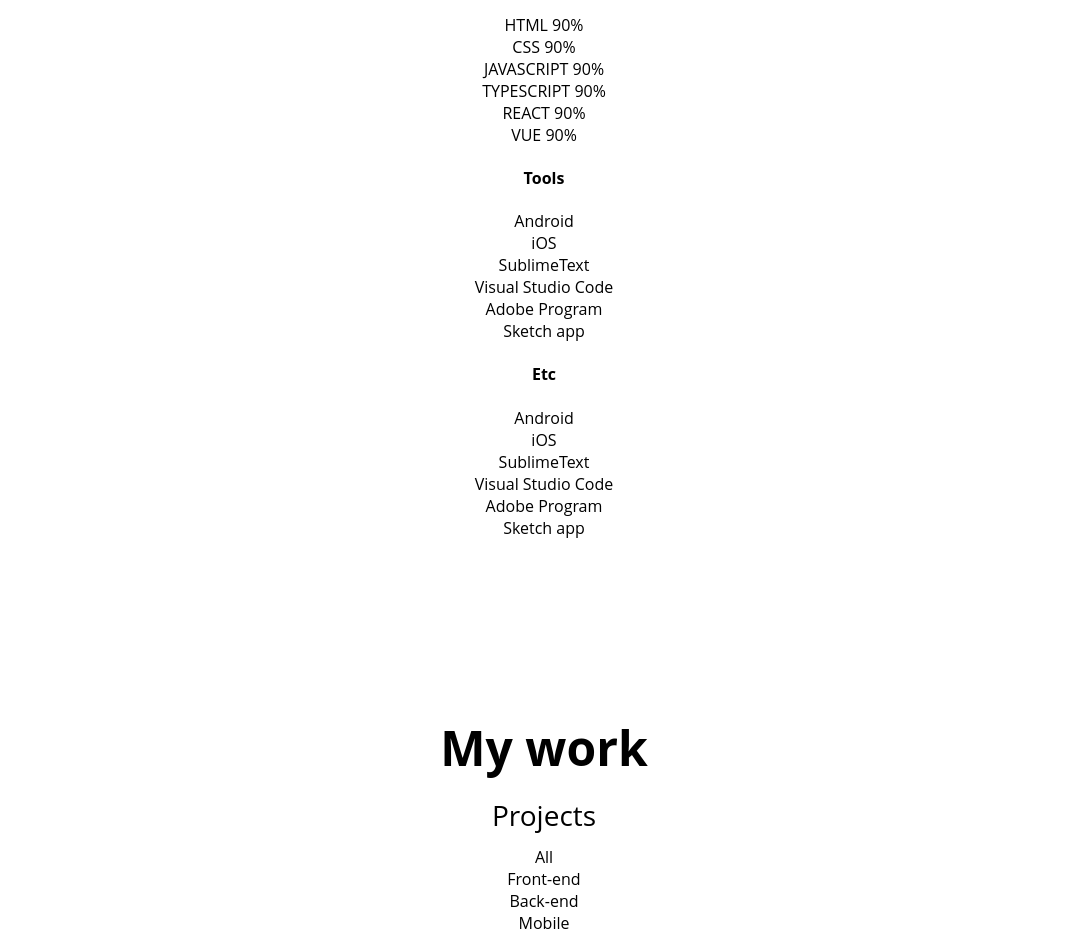
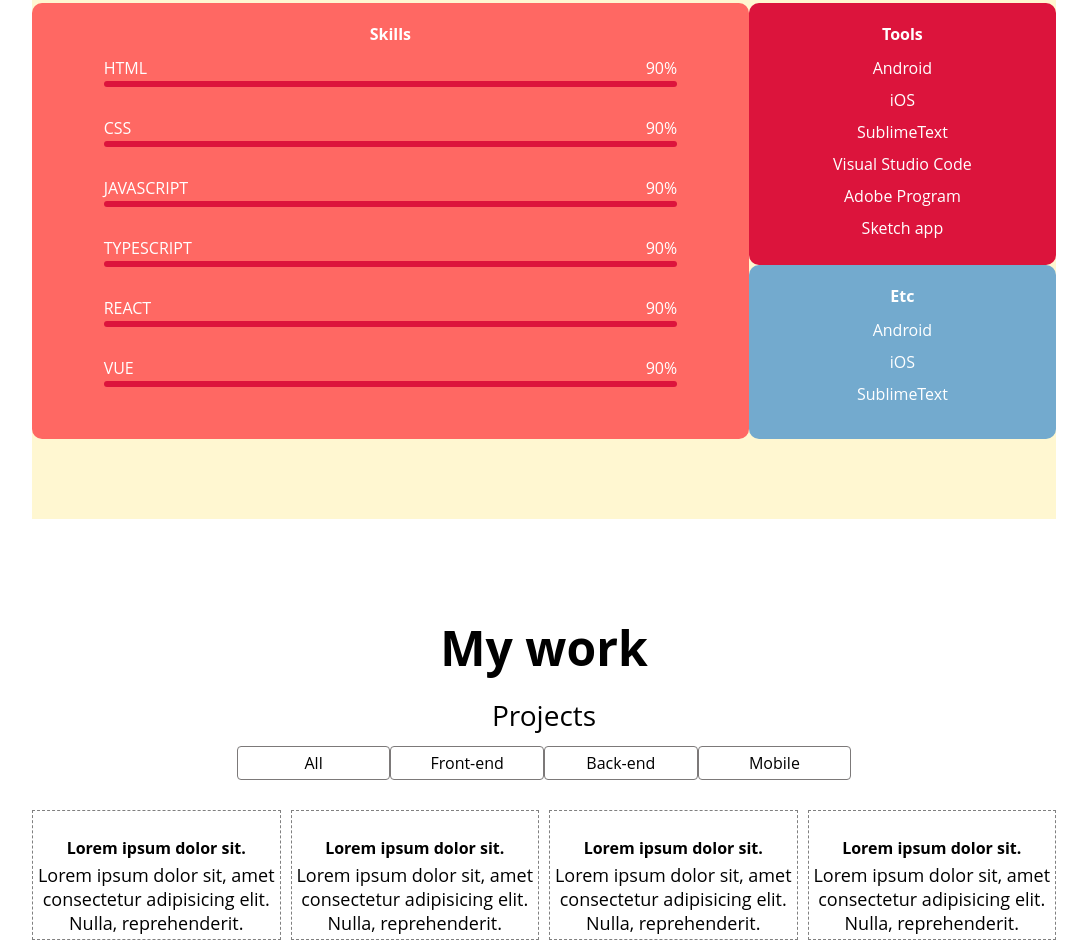
Before and after one commit to ddngwoo/dream-coding, a plain HTML site: page index.html in a window 1280 px wide. Shown: the part 1543-2486 px from the top of the page, without its empty margins (96-1183 px from the left). Drawn offline with Linux system fonts and the light colour scheme.

Commit message:
skills, work, testimonial, contact css

```diff
--- a/index.html
+++ b/index.html
@@ -165,23 +165,20 @@
                 <div class="skillset__tools tools">
                     <h4 class="skillset__title">Tools</h4>
                     <ul class="tools__list">
-                        <li class="tools-item">Android</li>
-                        <li class="tools-item">iOS</li>
-                        <li class="tools-item">SublimeText</li>
-                        <li class="tools-item">Visual Studio Code</li>
-                        <li class="tools-item">Adobe Program</li>
-                        <li class="tools-item">Sketch app</li>
+                        <li class="tools__item">Android</li>
+                        <li class="tools__item">iOS</li>
+                        <li class="tools__item">SublimeText</li>
+                        <li class="tools__item">Visual Studio Code</li>
+                        <li class="tools__item">Adobe Program</li>
+                        <li class="tools__item">Sketch app</li>
                     </ul>
                 </div>
                 <div class="skillset__etc etc">
                     <h4 class="skillset__title">Etc</h4>
                     <ul class="tools__list">
-                        <li class="tools-item">Android</li>
-                        <li class="tools-item">iOS</li>
-                        <li class="tools-item">SublimeText</li>
-                        <li class="tools-item">Visual Studio Code</li>
-                        <li class="tools-item">Adobe Program</li>
-                        <li class="tools-item">Sketch app</li>
+                        <li class="tools__item">Android</li>
+                        <li class="tools__item">iOS</li>
+                        <li class="tools__item">SublimeText</li>
                     </ul>
                 </div>
             </div>
@@ -195,16 +192,16 @@
         <h2 class="work__subtitle">Projects</h2>
         <ul class="work_categories">
             <li class="work__category category">
-                <button class="category__btn">All</button>
+                All
             </li>
             <li class="work__category category">
-                <button class="category__btn">Front-end</button>
+                Front-end
             </li>
             <li class="work__category category">
-                <button class="category__btn">Back-end</button>
+                Back-end
             </li>
             <li class="work__category category">
-                <button class="category__btn">Mobile</button>
+                Mobile
             </li>
         </ul>
         <ul class="work__projects">
--- a/styles.css
+++ b/styles.css
@@ -1,5 +1,5 @@
 /* global set up */
-:root{
+:root {
   /* color */
   --color-white: #ffffff;
   --color-light-white: #eeeeee;
@@ -34,76 +34,88 @@
   --animation-duration: 250ms;
 }
 
-*{
+* {
   box-sizing: border-box;
 }
 
-body{
-	font-family: 'Open Sans';
+body {
+  font-family: "Open Sans";
   margin: 0;
   cursor: default; /* 커서를 없애준다. 텍스트에도 반응하기 때문에 없애준다 */
 }
 
-a{
+a {
   text-decoration: none;
-	color: var(--color-white)
+  color: var(--color-white);
 }
 
-ul{
+ul {
   list-style: none;
   padding-left: 0;
-    margin:0;
+  margin: 0;
 }
 
-button{
+button {
   background-color: transparent;
   cursor: pointer;
   border: none;
   outline: none;
 }
 /* Typography <- 텍스트와 관련된 것들 */
-h1{
+h1 {
   font-size: var(--font-large);
   font-weight: var(--weight-bold);
   color: var(--color-black);
   margin: 16px 0px; /* 원래는 32px로 들어가져 있음 */
 }
 
-h2{
+h2 {
   font-size: var(--font-medium);
   font-weight: var(--wieght-semi-bold);
   color: var(--color-black);
   margin: 12px 0;
 }
 
-h3{
+h3 {
   font-size: var(--font-regular);
   font-weight: var(--wieght-regular);
   color: var(--color-black);
   margin: 8px 0;
 }
 
-p{
+h4 {
+  font-size: var(--weight-regular);
+  color: var(--color-black);
+  margin: 4px 0;
+}
+
+p {
   font-size: var(--font-regular);
   font-weight: var(--wieght-regular);
   color: var(--color-black);
   margin: 4px 0;
 }
 
-button{
-    all:unset;
+button {
+  all: unset;
 }
 
-figure{
-    all:unset;
+figure {
+  all: unset;
 }
 
-.section{
+.section {
   text-align: center;
   padding: 80px 0;
+  width: 80%;
+  margin: auto;
+}
+
+.section__container {
+  width: 100vw;
 }
 /* header */
-.header{
+.header {
   position: fixed;
   display: flex;
   width: 100%;
@@ -114,17 +126,17 @@
   padding: 0 10px;
 }
 
-.header__logo a{
+.header__logo a {
   font-size: 30px;
   transition: color var(--animation-duration) linear;
 }
 
-.header__menu{
-    display:flex;
+.header__menu {
+  display: flex;
 }
 
-.header__item a{
-    display:block;
+.header__item a {
+  display: block;
   height: 44px;
   margin-right: 15px;
   line-height: 44px;
@@ -132,78 +144,79 @@
   transition: color var(--animation-duration) linear;
 }
 
-.header__item a:hover, .header__logo a:hover{
+.header__item a:hover,
+.header__logo a:hover {
   color: var(--color-pink);
 }
 
 /* home */
 
-#home{
+#home {
   background-color: crimson;
   padding-top: 100px;
 }
 
-.home__avatar{
-    width:100px;
+.home__avatar {
+  width: 100px;
   height: 100px;
   border-radius: 50%;
   border: 2px solid var(--color-white);
-    transition: all var(--animation-duration) cubic-bezier(.25,.8,.25,1);
-    box-shadow: 0 1px 3px rgba(0,0,0,0.12), 0 1px 2px rgba(0,0,0,0.24);
+  transition: all var(--animation-duration) cubic-bezier(0.25, 0.8, 0.25, 1);
+  box-shadow: 0 1px 3px rgba(0, 0, 0, 0.12), 0 1px 2px rgba(0, 0, 0, 0.24);
 }
 
-.home__avatar:hover{
+.home__avatar:hover {
   transform: scale(1.1);
-    box-shadow: 0 14px 28px rgba(0,0,0,0.25), 0 10px 10px rgba(0,0,0,0.22);
+  box-shadow: 0 14px 28px rgba(0, 0, 0, 0.25), 0 10px 10px rgba(0, 0, 0, 0.22);
 }
 
-.home__title{
+.home__title {
   color: var(--color-white);
 }
 
-.home__description{
+.home__description {
   color: var(--color-white);
   margin-bottom: 40px;
 }
 
-.home__contact{
+.home__contact {
   color: var(--color-white);
   border: 1.5px solid var(--color-white);
   cursor: pointer;
   padding: 5px;
   font-weight: var(--weight-bold);
   border-radius: 5px;
-    transition: all var(--animation-duration) cubic-bezier(.25,.8,.25,1);
-    box-shadow: 0 1px 3px rgba(0,0,0,0.12), 0 1px 2px rgba(0,0,0,0.24);
+  transition: all var(--animation-duration) cubic-bezier(0.25, 0.8, 0.25, 1);
+  box-shadow: 0 1px 3px rgba(0, 0, 0, 0.12), 0 1px 2px rgba(0, 0, 0, 0.24);
 }
-.home__contact:hover{
+.home__contact:hover {
   transform: scale(1.1);
-    box-shadow: 0 14px 28px rgba(0,0,0,0.25), 0 10px 10px rgba(0,0,0,0.22);
+  box-shadow: 0 14px 28px rgba(0, 0, 0, 0.25), 0 10px 10px rgba(0, 0, 0, 0.22);
 }
 
 /* about */
-.about__description{
-    width: 80%;
+.about__description {
+  /* width: 80%; */
   max-width: 1000px;
   margin: 0 auto;
   margin-bottom: 60px;
 }
 
-.about__majors{
+.about__majors {
   display: flex;
-    width: 80%;
+  /* width: 80%; */
   max-width: 1400px;
   margin: 0 auto;
   justify-content: center;
   margin-bottom: 60px;
 }
 
-.major{
+.major {
   width: 33.3333%;
-    padding:30px;
+  padding: 30px;
 }
 
-.major__logo{
+.major__logo {
   display: inline-block;
   width: 100px;
   height: 100px;
@@ -215,12 +228,12 @@
 .major__logo i {
   font-size: var(--font-medium);
   position: relative;
-    top:50%;
+  top: 50%;
   transform: translateY(-50%);
   color: crimson;
 }
 
-.major__description{
+.major__description {
   /* ... 표시
   text-overflow: ellipsis;
   white-space: nowrap;
@@ -228,19 +241,19 @@
   width: 300px; */
 }
 
-.about__jobs{
+.about__jobs {
   display: flex;
-    width: 80%;
+  /* width: 80%; */
   max-width: 1400px;
   margin: 0 auto;
 }
 
-.job{
+.job {
   display: flex;
   width: 100%;
 }
 
-.job__logo{
+.job__logo {
   background-image: url("https://lh3.googleusercontent.com/proxy/PoSMWUTDpYV0-7Xdw0oQljM2wYAsteo1gbRfdlvaniBixn8tJ3665aJpypQNkzYtwqn2JKHeeGMjzTXW6WMWXiQ9YaHO4eXajSWBLCVpKMu5ijY01tW16g");
   background-repeat: no-repeat;
   background-size: cover;
@@ -249,11 +262,173 @@
   max-width: 100px;
 }
 
-.job__logo img{
+.job__logo img {
   display: none;
 }
 
-.job__description{
+.job__description {
   width: 80%;
-    text-align:left;
+  text-align: left;
 }
+
+/* skills */
+#skills {
+  background-color: var(--color-yellow);
+}
+
+.skills__description {
+  width: 80%;
+  max-width: 1000px;
+  margin: 0 auto;
+  margin-bottom: 30px;
+}
+
+.skillset {
+  /* width: 100%; */
+  display: flex;
+  justify-content: center;
+  max-width: 1400px;
+  margin: 0 auto;
+}
+
+.skillset__left {
+  width: 70%;
+  /* padding: 10px 0px; */
+  background-color: var(--color-dark-pink);
+  color: var(--color-white);
+  border-radius: 10px;
+  padding: 20px 0px;
+}
+
+.skillset__title {
+  color: var(--color-white);
+  margin: 0px;
+  margin-bottom: 12px;
+}
+
+.skill {
+  width: 80%;
+  margin: 0 auto;
+  margin-bottom: 30px;
+}
+
+.skill__description {
+  display: flex;
+  justify-content: space-between;
+  margin-bottom: 2px;
+}
+
+.skill__bar-wrapper {
+  height: 6px;
+  width: 100%;
+  background-color: crimson;
+  border-radius: var(--size-border-radius);
+}
+
+.skillset__right {
+  border-radius: 10px;
+  width: 30%;
+  /* background-color: var(--color-pink); */
+  color: var(--color-white);
+}
+
+.tools {
+  /* border-bottom: 1px dashed lightblue; */
+  background-color: crimson;
+  height: 60%;
+}
+
+.etc {
+  background-color: var(--color-blue);
+  height: 40%;
+}
+.tools,
+.etc {
+  /* padding: 10px 0px; */
+  border-radius: 10px;
+  padding: 20px 0px;
+}
+
+.tools__item {
+  margin-bottom: 10px;
+}
+
+/* work */
+.work_categories {
+  display: flex;
+  justify-content: center;
+  width: 60%;
+  margin: 0 auto;
+}
+
+.work__category {
+  width: 25%;
+  border-radius: var(--size-border-radius);
+  border: 1px solid var(--color-light-grey);
+  padding: 5px 0px;
+  margin-bottom: 30px;
+}
+
+.work__projects {
+  max-width: 1400px;
+  margin: 0 auto;
+  display: grid;
+  grid-template-columns: repeat(4, minmax(150px, auto));
+  gap: 10px;
+  grid-gap: 10px;
+}
+
+.project {
+  border: 1px dashed grey;
+}
+
+/* Testimonial */
+
+.testimonials__subtitle {
+  margin-bottom: 30px;
+}
+
+.testimonial {
+  max-width: 1400px;
+  margin: 0 auto;
+}
+
+.testimonial {
+  display: flex;
+  align-items: center;
+  margin-bottom: 30px;
+  justify-content: space-between;
+}
+
+.testimonial__avatar {
+  width: 60px;
+  height: 60px;
+  background-color: crimson;
+  display: block;
+  border-radius: 50%;
+}
+
+.speech-bubble {
+  padding: 10px;
+  border: 3px dashed var(--color-dark-pink);
+  width: calc(100% - 80px);
+  animation: rotate 2s ease-in-out;
+}
+
+.speech-bubble__link {
+  color: var(--color-dark-pink);
+}
+
+/* contact */
+.contact__email {
+  margin-bottom: 30px;
+}
+.contact__links {
+  display: flex;
+  justify-content: center;
+  margin-bottom: 30px;
+}
+.contact__link a {
+  color: crimson;
+  margin-right: 10px;
+}
```
Lines whose indentation alone changed are shown as unchanged.
